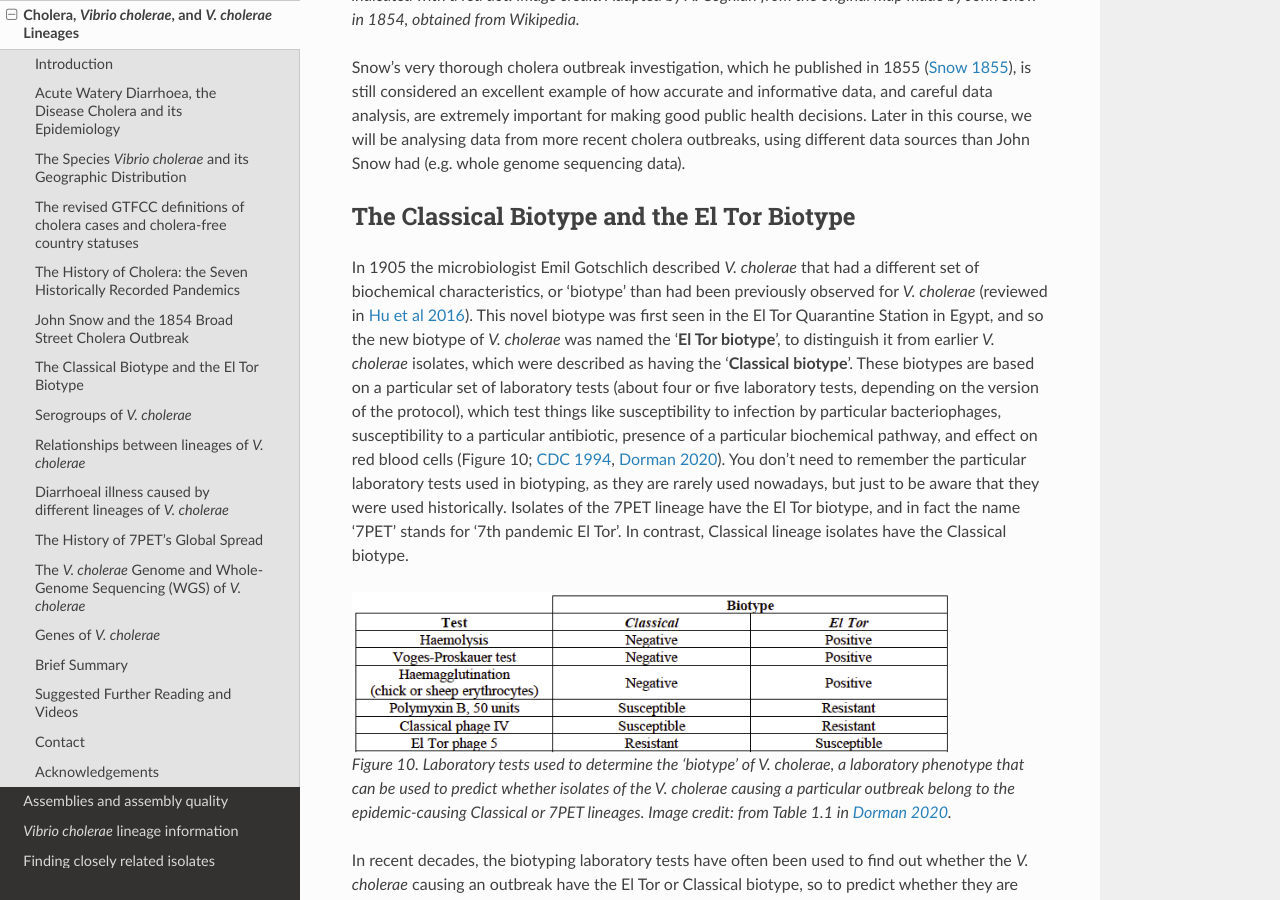
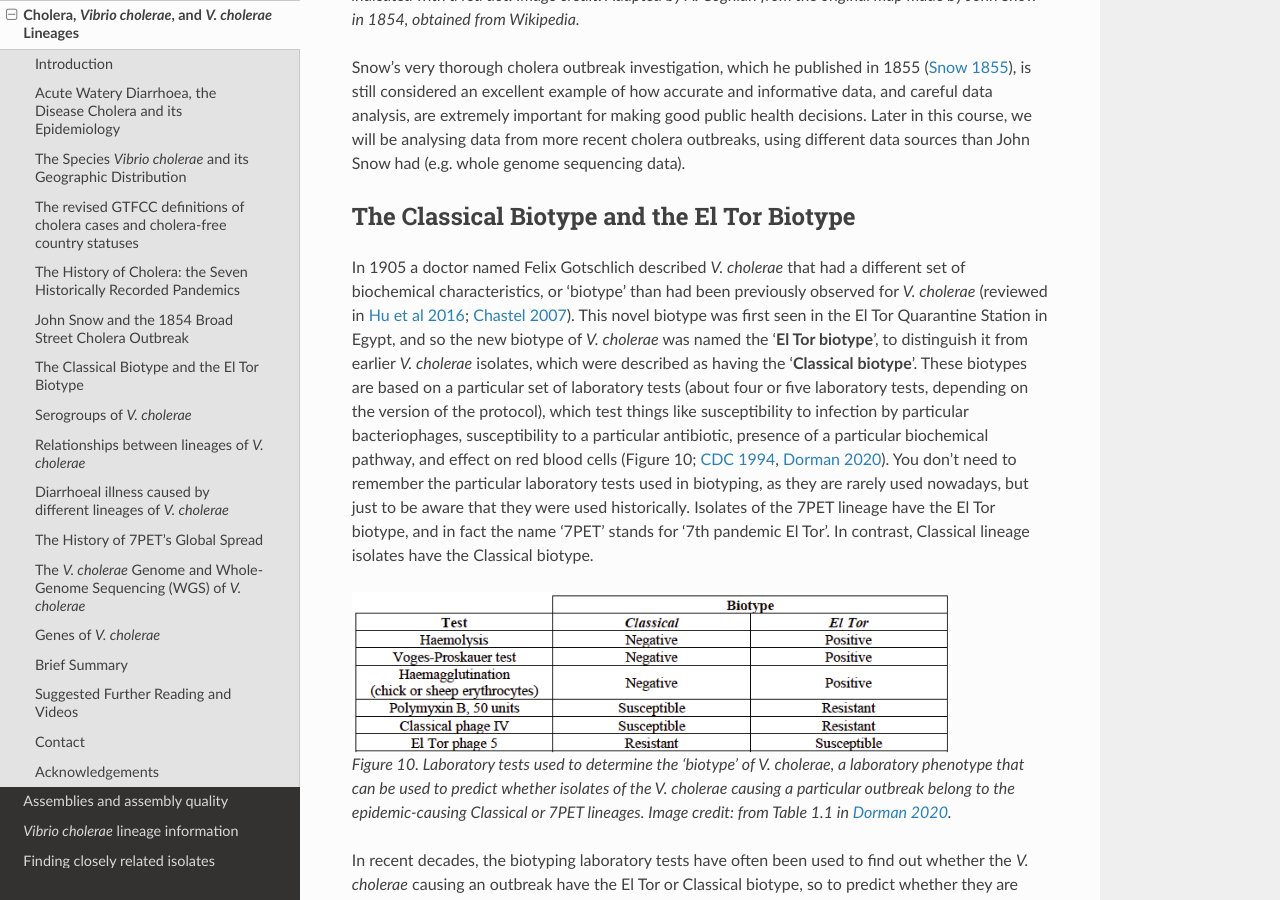
Before and after one commit to avrilcoghlan/cholerabook, a Sphinx documentation site: the page built from docs/source/vibriogenomes.rst, in a window 1280 px wide and 900 px high, scrolled down 7931 px. Built offline with Sphinx 7.4.7 and the Read the Docs theme 2.0.0, drawn with Linux system fonts in a browser that asks for light colours.

Commit message:
Update vibriogenomes.rst

```diff
--- a/docs/source/vibriogenomes.rst
+++ b/docs/source/vibriogenomes.rst
@@ -235,8 +235,8 @@ Snow's very thorough cholera outbreak investigation, which he published in 1855
 The Classical Biotype and the El Tor Biotype
 --------------------------------------------
 
-In 1905 the microbiologist Emil Gotschlich described  *V. cholerae* that had a different set of biochemical characteristics, or 'biotype' than
-had been previously observed for *V. cholerae* (reviewed in `Hu et al 2016`_). This novel biotype was first seen in the El Tor Quarantine Station in Egypt,
+In 1905 a doctor named Felix Gotschlich described  *V. cholerae* that had a different set of biochemical characteristics, or 'biotype' than
+had been previously observed for *V. cholerae* (reviewed in `Hu et al 2016`_; `Chastel 2007`_). This novel biotype was first seen in the El Tor Quarantine Station in Egypt,
 and so the new biotype of *V. cholerae* was named the '**El Tor biotype**', to distinguish it from earlier *V. cholerae* isolates, which were
 described as having the '**Classical biotype**'.
 These biotypes are based on a particular set of laboratory tests (about four
@@ -251,6 +251,8 @@ In contrast, Classical lineage isolates have the Classical biotype.
 .. _CDC 1994: https://stacks.cdc.gov/view/cdc/52473
 
 .. _Dorman 2020: https://www.sanger.ac.uk/theses/md25-thesis.pdf
+
+.. _Chastel 2007: https://www.biusante.parisdescartes.fr/sfhm/hsm/HSMx2007x041x001/HSMx2007x041x001x0071.pdf
 
 .. figure:: Biotype.png
   :width: 600
```
